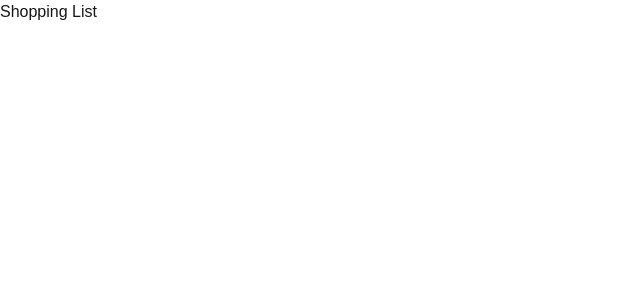
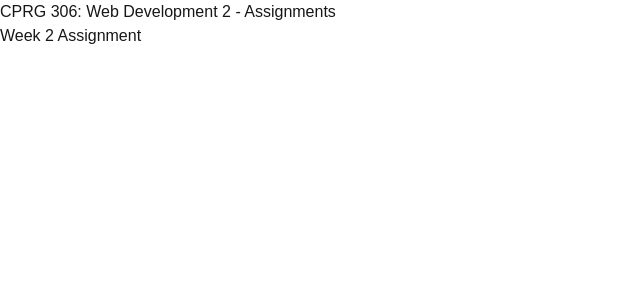
Before and after one commit to karman-sait/cprg306-assignments, a Next.js app: page /week-2 in a window 1280 px wide. Shown: the top 300 px of the page, without its empty margins (0-640 px from the left). Built offline with nearby package versions, Linux system fonts and the light colour scheme.

Commit message:
student-info.js created

```diff
--- a/app/week-2/page.js
+++ b/app/week-2/page.js
@@ -1,7 +1,9 @@
-export default function Page() {
-    return (
-      <main>
-        <h1>Shopping List</h1>
-      </main>
-    );
-  }
+import Link from 'next/link';
+export default function Home() {
+  return (
+    <main>
+      <h1>CPRG 306: Web Development 2 - Assignments</h1>
+      <Link href="https://github.com/karman-sait/cprg306-assignments/tree/master/app/week-2">Week 2 Assignment</Link>
+    </main>
+  );
+}
--- /dev/null
+++ b/app/week-2/student-info.js
@@ -0,0 +1,9 @@
+import Link from 'next/link';
+export default function StudentInfo() {
+  return (
+    <div>
+      <p>Karmanveer Singh</p>
+      <Link href="https://github.com/karman-sait/cprg306-assignments">GitHub Repository</Link>
+    </div>
+  );
+}
```
